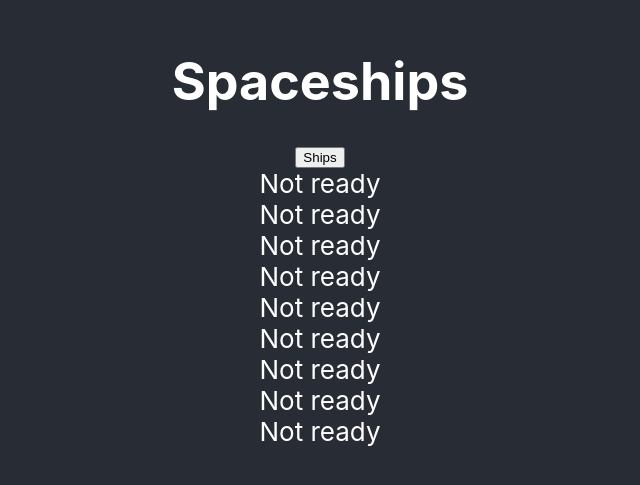
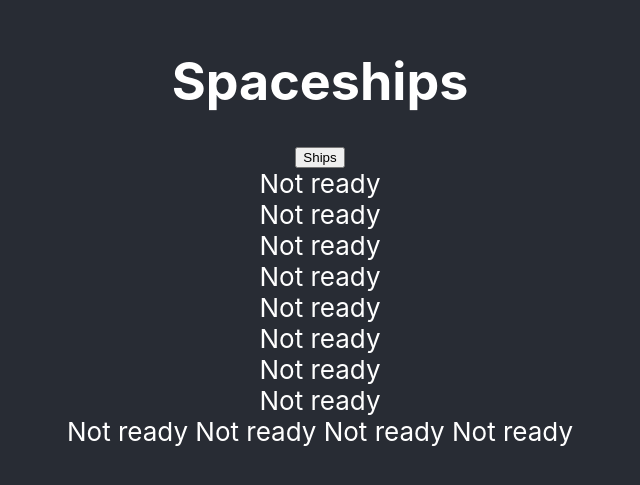
Before and after one commit to macrosxarcadio/fetchtest, a React (Create React App) app: page / in a window 1280 px wide. Shown: the part 169-654 px from the top of the page, without its empty margins (320-960 px from the left). Built offline with nearby package versions, Linux system fonts and the light colour scheme.

Commit message:
test husky white new hook and

```diff
--- a/src/App.js
+++ b/src/App.js
@@ -59,7 +59,7 @@ function App() {
             <Text>Not ready</Text>
             <Text>Not ready</Text>
             <Text>Not ready</Text>
-            <Text>Not ready</Text>
+            <Text>Not ready Not ready Not ready Not ready</Text>
           </>
         )}
       </header>
```
